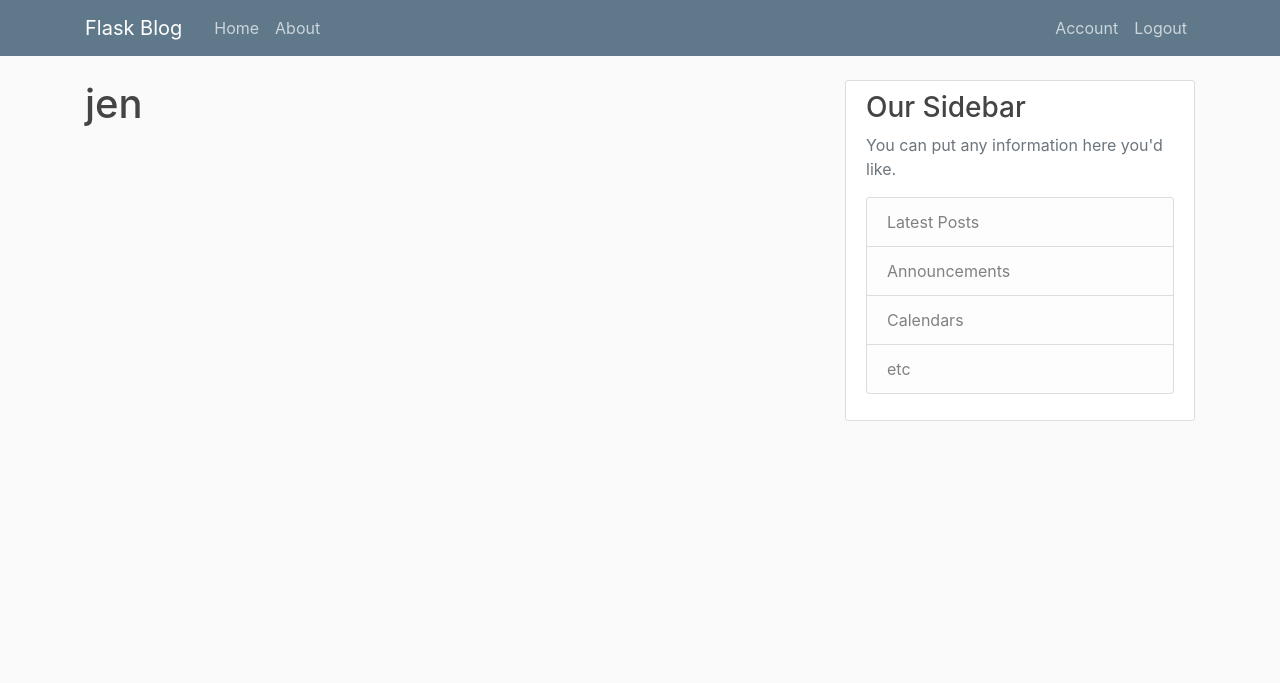
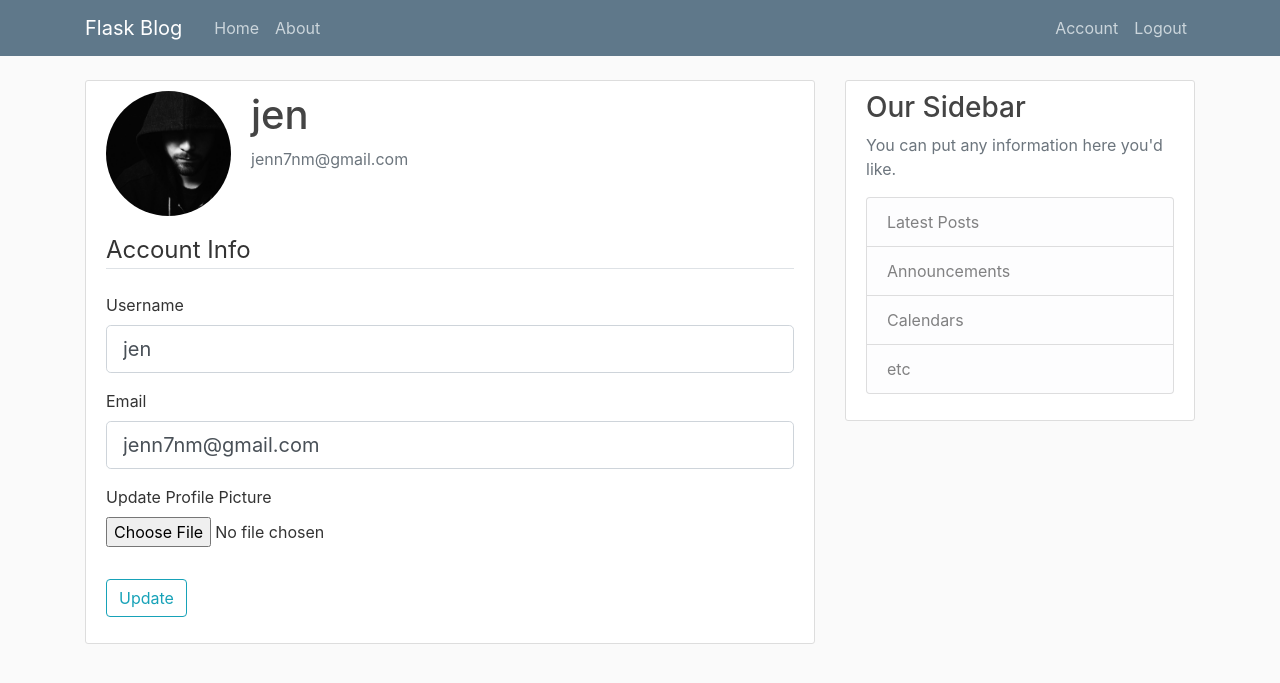
Before and after one commit to Sijenn/Flaskblog, a Flask app: page /account in a window 1280 px wide. Shown: the top 683 px of the page. Run offline with Flask 2, Linux system fonts and the light colour scheme; a user stored in the database is signed in; some libraries are stand-ins or nearby versions.

Commit message:
modify changes

```diff
--- a/flaskblog/forms.py
+++ b/flaskblog/forms.py
@@ -1,4 +1,6 @@
 from flask_wtf import FlaskForm
+from flask_wtf.file import FileField, FileAllowed
+from flask_login import current_user
 from wtforms import StringField, PasswordField, SubmitField, BooleanField
 from wtforms.validators import DataRequired, Length, Email, EqualTo, ValidationError
 from flaskblog.models import User
@@ -31,3 +33,24 @@ class LoginForm(FlaskForm):
     password = PasswordField('Password', validators=[DataRequired()])
     remember = BooleanField('Remember Me')
     submit = SubmitField('Login')
+
+
+class UpdateAccountForm(FlaskForm):
+    username = StringField('Username',
+                           validators=[DataRequired(), Length(min=2, max=20)])
+    email = StringField('Email',
+                        validators=[DataRequired(), Email()])
+    picture = FileField('Update Profile Picture', validators=[FileAllowed(['jpg', 'png'])])
+    submit = SubmitField('Update')
+
+    def validate_username(self, username):
+        if username.data != current_user.username:
+            user = User.query.filter_by(username=username.data).first()
+            if user:
+                raise ValidationError('That username is taken. Please choose a different one.')
+
+    def validate_email(self, email):
+        if email.data != current_user.email:
+            user = User.query.filter_by(email=email.data).first()
+            if user:
+                raise ValidationError('That email is taken. Please choose a different one.')
--- a/flaskblog/routes.py
+++ b/flaskblog/routes.py
@@ -1,6 +1,6 @@
 from flask import render_template, url_for, flash, redirect, request
 from flaskblog import app, db, bcrypt
-from flaskblog.forms import RegistrationForm, LoginForm
+from flaskblog.forms import RegistrationForm, LoginForm, UpdateAccountForm
 from flaskblog.models import User, Post
 from flask_login import login_user, current_user, logout_user, login_required
 
@@ -69,7 +69,19 @@ def logout():
     return redirect(url_for('home'))
 
 
-@app.route("/account")
+@app.route("/account", methods=['GET', 'POST'])
 @login_required
 def account():
-    return render_template('account.html', title='Account')
+    form = UpdateAccountForm()
+    if form.validate_on_submit():
+        current_user.username = form.username.data
+        current_user.email = form.email.data
+        db.session.commit()
+        flash("Your account has been updated!", "success")
+        return redirect(url_for('account'))
+    elif request.method == 'GET':
+        form.username.data = current_user.username
+        form.email.data = current_user.email
+
+    image_file = url_for('static', filename='profile_pics/' + current_user.image_file)
+    return render_template('account.html', title='Account', image_file=image_file, form=form)
--- a/flaskblog/templates/account.html
+++ b/flaskblog/templates/account.html
@@ -1,4 +1,57 @@
 {% extends "layout.html" %}
 {% block content %}
-<h1>{{ current_user.username }}</h1>
+<div class="content-section">
+    <div class="media">
+        <img class="rounded-circle account-img" src="{{ image_file }}">
+        <div class="media-body">
+            <h2 class="account-heading">{{ current_user.username }}</h2>
+            <p class="text-secondary">{{ current_user.email }}</p>
+        </div>
+    </div>
+    <form method="POST" action="" enctype="multipart/form-data">
+        {{ form.hidden_tag() }}
+        <fieldset class="form-group">
+            <legend class="border-bottom mb-4">Account Info</legend>
+            <div class="form-group">
+                {{ form.username.label(class="form-control-label") }}
+
+                {% if form.username.errors %}
+                {{ form.username(class="form-control form-control-lg is-invalid") }}
+                <div class="invalid-feedback">
+                    {% for error in form.username.errors %}
+                    <span>{{ error }}</span>
+                    {% endfor %}
+                </div>
+                {% else %}
+                {{ form.username(class="form-control form-control-lg") }}
+                {% endif %}
+            </div>
+            <div class="form-group">
+                {{ form.email.label(class="form-control-label") }}
+                {% if form.email.errors %}
+                {{ form.email(class="form-control form-control-lg is-invalid") }}
+                <div class="invalid-feedback">
+                    {% for error in form.email.errors %}
+                    <span>{{ error }}</span>
+                    {% endfor %}
+                </div>
+                {% else %}
+                {{ form.email(class="form-control form-control-lg") }}
+                {% endif %}
+            </div>
+            <div class="form-group">
+                {{ form.picture.label() }}
+                {{ form.picture(class="form-control-file") }}
+                {% if form.picture.errors %}
+                {% for error in form.picture.errors %}
+                <span class="text-danger">{{ error }}</span></br>
+                {% endfor %}
+                {% endif %}
+            </div>
+        </fieldset>
+        <div class="form-group">
+            {{ form.submit(class="btn btn-outline-info") }}
+        </div>
+    </form>
+</div>
 {% endblock content %}
```
Also changed, not shown: flaskblog/site.db, flaskblog/static/profile_pics/default.jpg (added).
